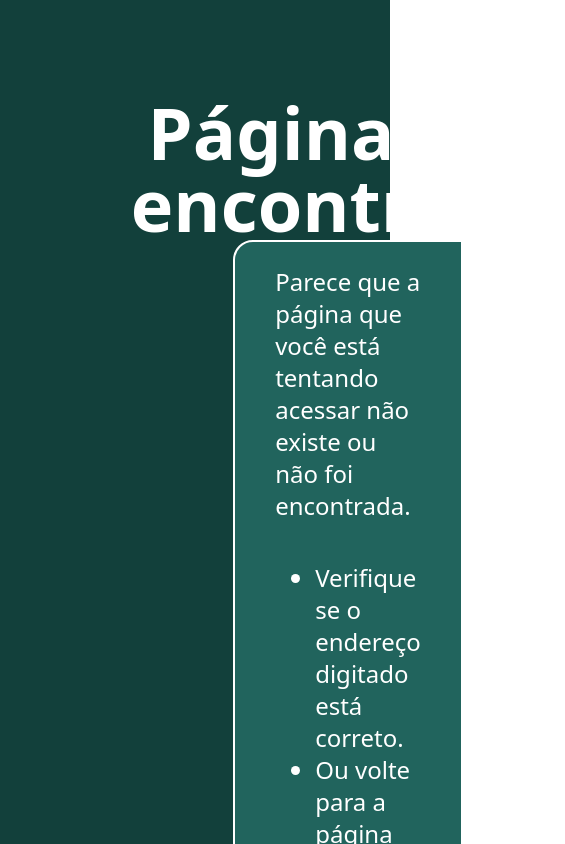
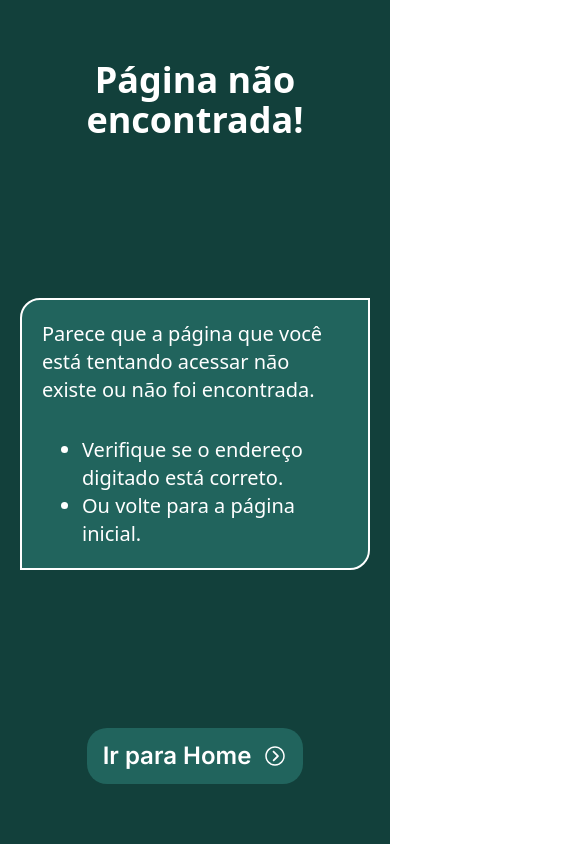
Before and after one commit to BSM-Global-Solution/evolvere, a React (Vite) app: page /contato in a window 390 px wide. Shown: the top 844 px of the page, 565 px wide, since content can reach past the window. Built offline with nearby package versions, Linux system fonts and the light colour scheme; a web font is replaced by a local one.

Commit message:
style(Error): iniciado responsividade da página para dispositivos pequenos
- Responsividade para celulares feita no código base da página.

```diff
--- a/src/routes/Error/index.tsx
+++ b/src/routes/Error/index.tsx
@@ -3,12 +3,17 @@ import { Link } from "react-router-dom";
 
 export default function Error() {
   return (
-    <section className="w-full h-screen bg-tertiary-700 px-45 py-24 text-white">
-      <div className="flex flex-col justify-between items-center w-full h-full px-42">
-        <h1 className="text-7xl font-bold text-center">
+    <section className="w-full h-screen bg-tertiary-700 px-5 py-15 text-white
+    sm:py-20 sm:px-8">
+      <div className="flex flex-col justify-between items-center w-full h-full">
+        <h1 className="text-4xl font-bold text-center
+        sm:text-5xl">
             Página não encontrada!
         </h1>
-        <ul className="flex flex-col gap-10 max-w-220 bg-tertiary-600 px-10 py-6 text-2xl rounded-br-[20px] rounded-tl-[20px] border-2 border-white">
+        <ul className="flex flex-col gap-8 max-w-220 bg-tertiary-600 p-5 text-2xl
+        rounded-br-[20px] rounded-tl-[20px] border-2 border-white
+        max-sm:text-xl
+        sm:p-7">
           <li>
             Parece que a página que você está tentando acessar não existe ou não
             foi encontrada.
@@ -20,10 +25,11 @@ export default function Error() {
             </ul>
           </li>
         </ul>
-        <div className="flex justify-center">
+        <div className="flex justify-center max-sm:text-xl">
           <Link to="/" title="Voltar para a página inicial"
-          className="w-[35%] flex justify-center py-2 gap-2 items-center bg-tertiary-600 text-2xl text-white font-inter font-bold rounded-[20px]">
-            <span>
+          className="flex justify-center py-3 px-4 gap-2 bg-tertiary-600
+          text-2xl text-white font-inter font-semibold rounded-[20px]">
+            <span className="flex flex-row items-center gap-3">
                 Ir para Home <IoIosArrowDropright />
             </span>
           </Link>
```
